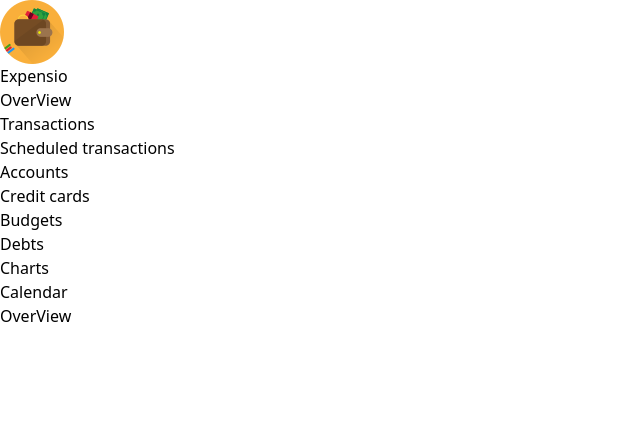
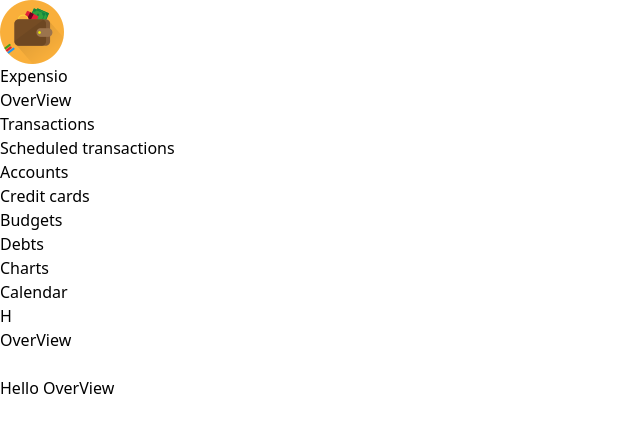
Before and after one commit to prashantjinwal/Money_Tracker, a React (Vite) app: page / in a window 1280 px wide. Shown: the top 432 px of the page, without its empty margins (0-640 px from the left). Built offline with nearby package versions, Linux system fonts and the light colour scheme.

Commit message:
Siderbar Complete

```diff
--- a/package.json
+++ b/package.json
@@ -1,7 +1,8 @@
 {
-  "name": "allhooks",
+  "name": "moneytracker",
   "private": true,
   "version": "0.0.0",
+  "homepage": "Overview",
   "type": "module",
   "scripts": {
     "dev": "vite",
--- a/src/App.jsx
+++ b/src/App.jsx
@@ -37,11 +37,11 @@ function App() {
   return (
   <BrowserRouter>
   <main className='h-screen flex '>
-    <SideBar onselect={handleSelect}  />
+    <SideBar onselect={handleSelect} selectedBarBtn={selectedTitle.selectedID}  />
     <main className='flex flex-col w-full'>
     <Navbar Header={selectedTitle} />
       <Routes>
-        <Route path="/OverView" element={<OverView/>} />
+        <Route path="/" element={<OverView/>} />
         <Route path="/Transactions" element={<Transactions/>} />
         <Route path="/Scheduledtransactions" element={<Scheduledtransactions />} />
         <Route path="/Accounts" element={<Accounts/>} />
--- a/src/Components/NavBar.jsx
+++ b/src/Components/NavBar.jsx
@@ -4,7 +4,8 @@ export default function Navbar({Header}){
 
             <header className="py-[1.40em] flex justify-between">
 
-                <section>
+                <section className="flex gap-2 ">
+                    <button className="text-white font-bold border-2 border-emerald-50">H</button>
                     <p className="text-white font-semibold text-lg">{Header.selectedID}</p>
                 </section>
 
--- a/src/Components/SideBar.jsx
+++ b/src/Components/SideBar.jsx
@@ -1,11 +1,10 @@
-// import { XMarkIcon } from "@heroicons/react/16/solid";
 import { Link } from "react-router-dom";
 import Svgs from "../assets/SvgMap";
 import logo from "/pictures/app_icon_64.png"
 
 
 
-export default function SideBar({ onselect }){
+export default function SideBar({ onselect, selectedBarBtn }){
 
 
     return (
@@ -19,7 +18,13 @@ export default function SideBar({ onselect }){
             <ul className="mt-2">
 
                 {Svgs.map((btn)=>{
-                    let btnStyle = "py-3 px-4 text-left w-full  text-white hover:bg-black";
+                    let btnStyle = "py-3 px-4 text-left w-full  hover:bg-black";
+
+                    if (btn.text === selectedBarBtn){
+                        btnStyle += " text-[#0077b6] font-semibold"
+                    }else{
+                        btnStyle += " text-white  "
+                    }
 
                     return (
                     <li className="mt-1" key={btn.id}>
--- a/src/assets/SvgMap.js
+++ b/src/assets/SvgMap.js
@@ -15,7 +15,7 @@ const Svgs = [
         id:1,
         text:"OverView",
         name:"OverView",
-        href:"/OverView",
+        href:"/",
         // iconVisble:OverView,
     },
     {
```
